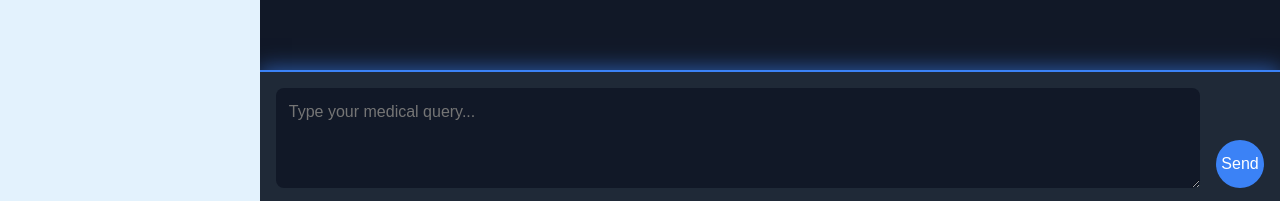
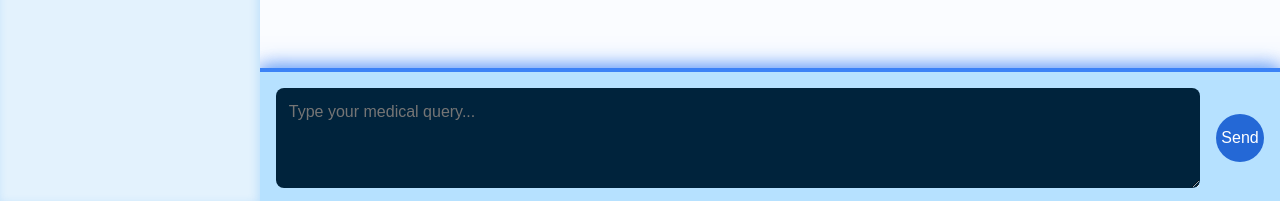
Before and after one commit to NeuralRevenant/medical-chatbot, a Next.js app: page / in a window 1280 px wide. Shown: the part 596-797 px from the top of the page. Built offline with nearby package versions, Linux system fonts and the light colour scheme; no server answers.

Commit message:
improved color theme + send btn alignment & color fix + sidebar full height fix

```diff
--- a/src/app/home.module.scss
+++ b/src/app/home.module.scss
@@ -2,19 +2,14 @@
 
 $bg-gradient-start: #2c5364;
 $bg-gradient-mid: #203a43;
-$bg-gradient-end: #0f2027;
+$bg-gradient-end: #fafcff;
 
 .homeContainer {
   display: flex;
   width: 100%;
   min-height: 100vh;
-  background: linear-gradient(
-    135deg,
-    $bg-gradient-start,
-    $bg-gradient-mid,
-    $bg-gradient-end
-  );
-  background-size: 200% 200%;
+  background: #fafcff;
+  // background-size: 200% 200%;
   animation: gradientShift 8s ease-in-out infinite;
 
   @keyframes gradientShift {
@@ -40,7 +35,7 @@ $bg-gradient-end: #0f2027;
   flex: 1;
   display: flex;
   flex-direction: column;
-  background-color: #111827;
+  // background-color: #111827;
   // position: relative;
   // overflow: hidden;
 }
@@ -61,7 +56,7 @@ $bg-gradient-end: #0f2027;
   padding: 1rem;
 }
 
-// chat input is pinned at the bottom by being the last child in a column flex layout
+// chat input pinned at the bottom being the last child in a col flex layout
 .chatInputWrapper {
   border-top: 2px solid #3b82f6;
   animation: inputGlow 6s ease-in-out infinite alternate;
--- a/src/components/chatInput.module.scss
+++ b/src/components/chatInput.module.scss
@@ -1,31 +1,33 @@
 @use "sass:color";
 
-$bg-input: #1f2937;
+$bg-input: #b6e1ff;
 $border-glow: #3b82f6;
 $text-color: #f0f0f0;
 
-/* Container that includes a top border line + glow animation */
 .chatInputForm {
   display: flex;
-  align-items: flex-end;
+  // align-items: flex-end;
+  align-items: center;
+  justify-content: center;
+  align-content: center;
   gap: 1rem;
   padding: 1rem;
   background-color: $bg-input;
-  // position: relative;
-  // border-top: 2px solid $border-glow;
-  // animation: inputGlow 6s ease-in-out infinite alternate;
+  position: relative;
+  border-top: 2px solid $border-glow;
+  animation: inputGlow 4s ease-in-out infinite alternate;
 
-  // @keyframes inputGlow {
-  //   0% {
-  //     box-shadow: 0 -2px 10px rgba(color.scale($border-glow, $lightness: +10%), 0.3);
-  //   }
-  //   100% {
-  //     box-shadow: 0 -2px 20px rgba(color.scale($border-glow, $lightness: +10%), 0.6);
-  //   }
-  // }
+  @keyframes inputGlow {
+    0% {
+      box-shadow: 0 -2px 10px rgba($border-glow, 0.2);
+    }
+    100% {
+      box-shadow: 0 -2px 20px rgba($border-glow, 0.8);
+    }
+  }
 }
 
-/* Multi-line input box */
+/* Multi-line text box */
 .inputBox {
   flex: 1;
   min-height: 100px;
@@ -34,16 +36,16 @@ $text-color: #f0f0f0;
   padding: 0.8rem;
   border: none;
   border-radius: 8px;
-  background-color: #111827;
+  background-color: #00233c;
   color: $text-color;
   font-size: 1rem;
   outline: none;
   line-height: 1.4;
 }
 
-/* Send button with spinner states */
+/* Send button */
 .sendButton {
-  background-color: $border-glow;
+  background-color: #2468d6;
   border: none;
   border-radius: 50%;
   width: 48px;
@@ -58,6 +60,7 @@ $text-color: #f0f0f0;
   &:hover:not(:disabled) {
     transform: scale(1.05);
     background-color: color.scale($border-glow, $lightness: +10%);
+    box-shadow: 0 0 10px rgba($border-glow, 0.5);
   }
 
   &:disabled {
@@ -76,6 +79,14 @@ $text-color: #f0f0f0;
   animation: spin 1s linear infinite;
 }
 
+.error {
+  position: absolute;
+  bottom: -1.5rem;
+  left: 1rem;
+  color: #f87171;
+  font-size: 0.85rem;
+}
+
 @keyframes spin {
   0% {
     transform: rotate(0deg);
@@ -84,11 +95,3 @@ $text-color: #f0f0f0;
     transform: rotate(360deg);
   }
 }
-
-.error {
-  position: absolute;
-  bottom: -1.5rem;
-  left: 1rem;
-  color: #f87171;
-  font-size: 0.85rem;
-}
--- a/src/components/chatMessages.module.scss
+++ b/src/components/chatMessages.module.scss
@@ -1,7 +1,7 @@
 @use "sass:color";
 
-$assistant-bg: #2196f3;
-$user-bg: #64b5f6;
+$assistant-bg: #004cff;
+$user-bg: #2196f3;
 $text-color: #ffffff;
 $message-gap: 1rem;
 
@@ -12,6 +12,19 @@ $message-gap: 1rem;
   display: flex;
   flex-direction: column;
   gap: $message-gap;
+  background: #fafcff;
+}
+
+// Expand/Collapse or fade in animation for new messages
+@keyframes messageAppear {
+  0% {
+    transform: translateY(10px);
+    opacity: 0;
+  }
+  100% {
+    transform: translateY(0);
+    opacity: 1;
+  }
 }
 
 .messageBubble {
@@ -20,7 +33,8 @@ $message-gap: 1rem;
   border-radius: 8px;
   line-height: 1.4;
   color: $text-color;
-  box-shadow: 0 2px 4px rgba(0, 0, 0, 0.25);
+  box-shadow: 0 2px 4px rgba(0, 0, 0, 0.7);
+  animation: messageAppear 0.8s ease forwards;
 }
 
 .assistant {
@@ -37,7 +51,7 @@ $message-gap: 1rem;
 .error,
 .noMessages {
   text-align: center;
-  color: #f0f0f0;
+  color: #444444;
   padding: 1rem;
 }
 
--- a/src/components/chatSidebar.module.scss
+++ b/src/components/chatSidebar.module.scss
@@ -1,4 +1,3 @@
-/* src/components/chatSidebar.module.scss */
 @use "sass:color";
 
 $bg-color: #e3f2fd;
@@ -7,12 +6,22 @@ $text-color: #0d0d0d;
 $border-radius: 8px;
 $transition-duration: 0.3s;
 
+@keyframes sidebarGlow {
+  0% {
+    box-shadow: inset -2px 0 10px rgba($primary-color, 0.2);
+  }
+  100% {
+    box-shadow: inset -2px 0 15px rgba($primary-color, 0.6);
+  }
+}
+
 .sidebar {
   position: fixed;
   top: 0;
   left: 0;
   width: 260px;
-  height: 100vh;
+  min-height: 100vh;
+  height: auto;
   background-color: $bg-color;
   color: $text-color;
   overflow-y: auto;
@@ -24,8 +33,35 @@ $transition-duration: 0.3s;
 
   @media (min-width: 769px) {
     transform: none;
+    position: fixed;
+    height: 100%;
+    top: 0;
+    left: 0;
+  }
+}
+
+.sidebar {
+  position: fixed;
+  top: 0;
+  left: 0;
+  width: 260px;
+  min-height: 100vh;
+  height: auto;
+  background-color: $bg-color;
+  color: $text-color;
+  overflow-y: auto;
+  transform: translateX(-100%);
+  transition: transform $transition-duration ease;
+  z-index: 200;
+  box-shadow: 2px 0 10px rgba(0, 0, 0, 0.3);
+  padding: 1rem;
+
+  @media (min-width: 769px) {
+    transform: none;
     position: relative;
+    min-height: 100vh;
     box-shadow: none;
+    animation: sidebarGlow 3s ease-in-out infinite alternate;
   }
 }
 
@@ -71,6 +107,27 @@ $transition-duration: 0.3s;
   }
 }
 
+.sidebar-separator {
+  width: 3px;
+  height: 100vh;
+  background: linear-gradient(
+    to bottom,
+    color.scale($primary-color, $lightness: +20%),
+    color.scale($primary-color, $lightness: -20%)
+  );
+  box-shadow: 0 0 10px rgba($primary-color, 0.5);
+  animation: glowSeparator 2s infinite alternate ease-in-out;
+
+  @keyframes glowSeparator {
+    0% {
+      box-shadow: 0 0 5px rgba($primary-color, 0.3);
+    }
+    100% {
+      box-shadow: 0 0 15px rgba($primary-color, 0.7);
+    }
+  }
+}
+
 .chatList {
   display: flex;
   flex-direction: column;
@@ -84,10 +141,20 @@ $transition-duration: 0.3s;
   background-color: color.scale($bg-color, $lightness: +5%);
   padding: 0.6rem 0.8rem;
   border-radius: $border-radius;
-  transition: background $transition-duration ease;
+  transition: background $transition-duration ease,
+    box-shadow $transition-duration ease;
+  cursor: pointer;
 
   &:hover {
     background-color: color.scale($bg-color, $lightness: +10%);
+    box-shadow: 0 0 8px rgba($primary-color, 0.2);
+  }
+
+  &.selected {
+    background-color: color.scale($primary-color, $lightness: +45%);
+    box-shadow: 0 0 10px rgba($primary-color, 0.4);
+    color: $text-color;
+    font-weight: 600;
   }
 
   .chatTitle {
--- a/src/components/topBar.module.scss
+++ b/src/components/topBar.module.scss
@@ -14,12 +14,30 @@ $border-radius: 8px;
   color: $text-color;
   padding: 0.75rem 1rem;
   box-shadow: 0 2px 8px rgba(0, 0, 0, 0.1);
+  position: relative;
+
+  box-shadow: 0 2px 8px rgba($primary-color, 0.3);
+  animation: topBarGlow 3s ease-in-out infinite alternate;
+
+  @keyframes topBarGlow {
+    0% {
+      box-shadow: 0 2px 8px rgba($primary-color, 0.3);
+    }
+    100% {
+      box-shadow: 0 4px 12px rgba($primary-color, 0.6);
+    }
+  }
 }
 
 .burgerIcon {
   font-size: 1.4rem;
   cursor: pointer;
   color: $text-color;
+  transition: color $transition-duration ease;
+
+  &:hover {
+    color: color.scale($primary-color, $lightness: +40%);
+  }
 
   @media (min-width: 768px) {
     display: none;
@@ -30,6 +48,7 @@ $border-radius: 8px;
   display: flex;
   align-items: center;
   margin-left: auto;
+  gap: 1rem;
 }
 
 .profileContainer {
@@ -40,6 +59,13 @@ $border-radius: 8px;
   font-size: 1.8rem;
   cursor: pointer;
   border-radius: 50%;
+  transition: box-shadow $transition-duration ease,
+    color $transition-duration ease;
+
+  &:hover {
+    box-shadow: 0 0 8px rgba($primary-color, 0.5);
+    color: color.scale($primary-color, $lightness: +20%);
+  }
 }
 
 .dropdown {
```
